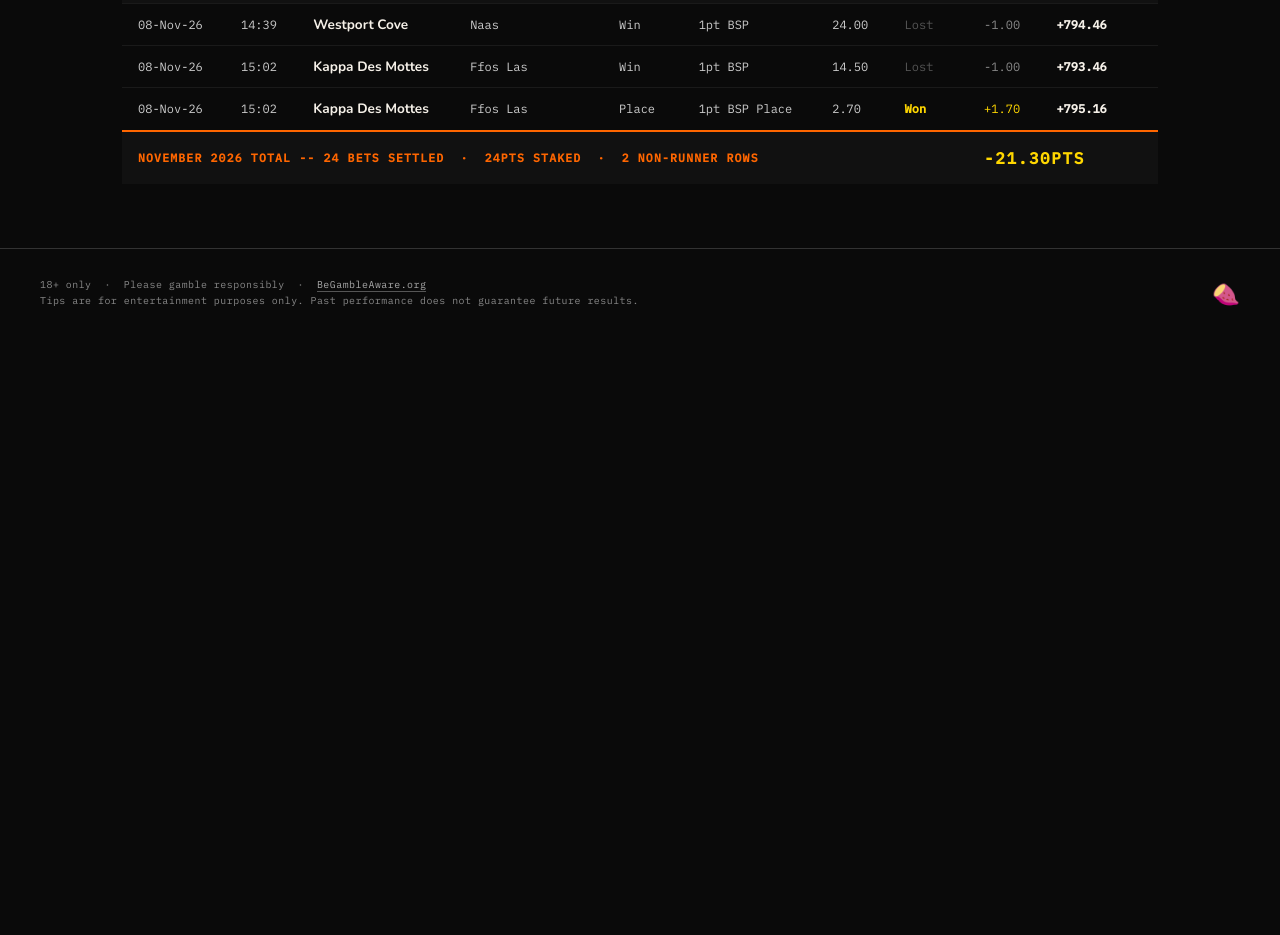
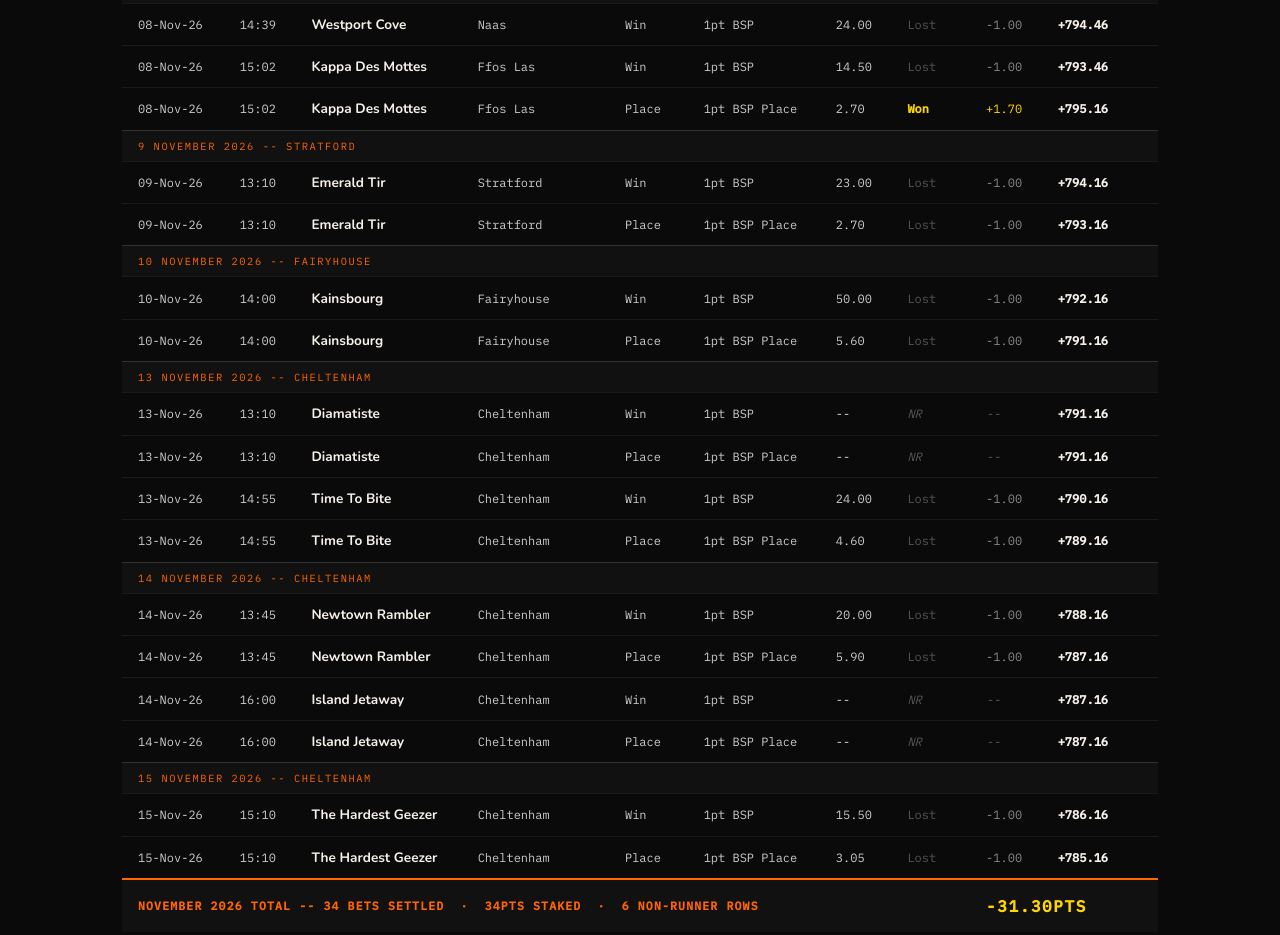
Before and after one commit to eddiejamesbet/eddiejamestips, a plain HTML site: page bsp-november-2026.html in a window 1280 px wide. Shown: the part 1721-2656 px from the top of the page. Before the commit the page ends 2059 px from the top, so only its background shows below. Drawn offline with nearby package versions, Linux system fonts and the light colour scheme.

Commit message:
Update bsp-november-2026.html

```diff
--- a/bsp-november-2026.html
+++ b/bsp-november-2026.html
@@ -68,7 +68,7 @@
         <div class="tagline">The Esoteric Tipster.</div>
       </div>
     </div>
-    <div class="header-record">Since inception &nbsp;&#183;&nbsp; 375 bets &nbsp;&#183;&nbsp; +281.43pts &nbsp;&#183;&nbsp; advised price</div>
+    <div class="header-record">Since inception &nbsp;&#183;&nbsp; 380 bets &nbsp;&#183;&nbsp; +271.43pts &nbsp;&#183;&nbsp; advised price</div>
   </header>
   <nav>
     <a href="index.html">Home</a>
@@ -82,9 +82,9 @@
     <section style="margin-bottom:3rem">
       <div class="section-label">BSP Record &#45;&#45; November 2026</div>
       <div class="summary">
-        <div class="stat"><div class="stat-number neg">&#45;21.30pts</div><div class="stat-label">Total P&amp;L</div></div>
-        <div class="stat"><div class="stat-number">24</div><div class="stat-label">Bets Settled</div></div>
-        <div class="stat"><div class="stat-number neg">&#45;88.8%</div><div class="stat-label">ROI</div></div>
+        <div class="stat"><div class="stat-number neg">&#45;31.30pts</div><div class="stat-label">Total P&amp;L</div></div>
+        <div class="stat"><div class="stat-number">34</div><div class="stat-label">Bets Settled</div></div>
+        <div class="stat"><div class="stat-number neg">&#45;92.1%</div><div class="stat-label">ROI</div></div>
         <div class="stat"><div class="stat-number">Win + Place</div><div class="stat-label">Markets Split</div></div>
       </div>
     </section>
@@ -130,11 +130,30 @@
           <tr><td>08-Nov-26</td><td>14:39</td><td class="horse">Westport Cove</td><td>Naas</td><td>Win</td><td>1pt BSP</td><td>24.00</td><td class="lost">Lost</td><td class="pl-neg">&#45;1.00</td><td class="running">+794.46</td></tr>
           <tr><td>08-Nov-26</td><td>15:02</td><td class="horse">Kappa Des Mottes</td><td>Ffos Las</td><td>Win</td><td>1pt BSP</td><td>14.50</td><td class="lost">Lost</td><td class="pl-neg">&#45;1.00</td><td class="running">+793.46</td></tr>
           <tr><td>08-Nov-26</td><td>15:02</td><td class="horse">Kappa Des Mottes</td><td>Ffos Las</td><td>Place</td><td>1pt BSP Place</td><td>2.70</td><td class="won">Won</td><td class="pl-pos">+1.70</td><td class="running">+795.16</td></tr>
+          <tr class="meeting-header"><td colspan="10">9 November 2026 &#45;&#45; Stratford</td></tr>
+          <tr><td>09-Nov-26</td><td>13:10</td><td class="horse">Emerald Tir</td><td>Stratford</td><td>Win</td><td>1pt BSP</td><td>23.00</td><td class="lost">Lost</td><td class="pl-neg">&#45;1.00</td><td class="running">+794.16</td></tr>
+          <tr><td>09-Nov-26</td><td>13:10</td><td class="horse">Emerald Tir</td><td>Stratford</td><td>Place</td><td>1pt BSP Place</td><td>2.70</td><td class="lost">Lost</td><td class="pl-neg">&#45;1.00</td><td class="running">+793.16</td></tr>
+          <tr class="meeting-header"><td colspan="10">10 November 2026 &#45;&#45; Fairyhouse</td></tr>
+          <tr><td>10-Nov-26</td><td>14:00</td><td class="horse">Kainsbourg</td><td>Fairyhouse</td><td>Win</td><td>1pt BSP</td><td>50.00</td><td class="lost">Lost</td><td class="pl-neg">&#45;1.00</td><td class="running">+792.16</td></tr>
+          <tr><td>10-Nov-26</td><td>14:00</td><td class="horse">Kainsbourg</td><td>Fairyhouse</td><td>Place</td><td>1pt BSP Place</td><td>5.60</td><td class="lost">Lost</td><td class="pl-neg">&#45;1.00</td><td class="running">+791.16</td></tr>
+          <tr class="meeting-header"><td colspan="10">13 November 2026 &#45;&#45; Cheltenham</td></tr>
+          <tr><td>13-Nov-26</td><td>13:10</td><td class="horse">Diamatiste</td><td>Cheltenham</td><td>Win</td><td>1pt BSP</td><td>&#45;&#45;</td><td class="nr">NR</td><td class="nr">&#45;&#45;</td><td class="running">+791.16</td></tr>
+          <tr><td>13-Nov-26</td><td>13:10</td><td class="horse">Diamatiste</td><td>Cheltenham</td><td>Place</td><td>1pt BSP Place</td><td>&#45;&#45;</td><td class="nr">NR</td><td class="nr">&#45;&#45;</td><td class="running">+791.16</td></tr>
+          <tr><td>13-Nov-26</td><td>14:55</td><td class="horse">Time To Bite</td><td>Cheltenham</td><td>Win</td><td>1pt BSP</td><td>24.00</td><td class="lost">Lost</td><td class="pl-neg">&#45;1.00</td><td class="running">+790.16</td></tr>
+          <tr><td>13-Nov-26</td><td>14:55</td><td class="horse">Time To Bite</td><td>Cheltenham</td><td>Place</td><td>1pt BSP Place</td><td>4.60</td><td class="lost">Lost</td><td class="pl-neg">&#45;1.00</td><td class="running">+789.16</td></tr>
+          <tr class="meeting-header"><td colspan="10">14 November 2026 &#45;&#45; Cheltenham</td></tr>
+          <tr><td>14-Nov-26</td><td>13:45</td><td class="horse">Newtown Rambler</td><td>Cheltenham</td><td>Win</td><td>1pt BSP</td><td>20.00</td><td class="lost">Lost</td><td class="pl-neg">&#45;1.00</td><td class="running">+788.16</td></tr>
+          <tr><td>14-Nov-26</td><td>13:45</td><td class="horse">Newtown Rambler</td><td>Cheltenham</td><td>Place</td><td>1pt BSP Place</td><td>5.90</td><td class="lost">Lost</td><td class="pl-neg">&#45;1.00</td><td class="running">+787.16</td></tr>
+          <tr><td>14-Nov-26</td><td>16:00</td><td class="horse">Island Jetaway</td><td>Cheltenham</td><td>Win</td><td>1pt BSP</td><td>&#45;&#45;</td><td class="nr">NR</td><td class="nr">&#45;&#45;</td><td class="running">+787.16</td></tr>
+          <tr><td>14-Nov-26</td><td>16:00</td><td class="horse">Island Jetaway</td><td>Cheltenham</td><td>Place</td><td>1pt BSP Place</td><td>&#45;&#45;</td><td class="nr">NR</td><td class="nr">&#45;&#45;</td><td class="running">+787.16</td></tr>
+          <tr class="meeting-header"><td colspan="10">15 November 2026 &#45;&#45; Cheltenham</td></tr>
+          <tr><td>15-Nov-26</td><td>15:10</td><td class="horse">The Hardest Geezer</td><td>Cheltenham</td><td>Win</td><td>1pt BSP</td><td>15.50</td><td class="lost">Lost</td><td class="pl-neg">&#45;1.00</td><td class="running">+786.16</td></tr>
+          <tr><td>15-Nov-26</td><td>15:10</td><td class="horse">The Hardest Geezer</td><td>Cheltenham</td><td>Place</td><td>1pt BSP Place</td><td>3.05</td><td class="lost">Lost</td><td class="pl-neg">&#45;1.00</td><td class="running">+785.16</td></tr>
         </tbody>
         <tfoot>
           <tr>
-            <td colspan="8">November 2026 Total &#45;&#45; 24 bets settled &nbsp;&#183;&nbsp; 24pts staked &nbsp;&#183;&nbsp; 2 non-runner rows</td>
-            <td class="total-pl" colspan="2">&#45;21.30pts</td>
+            <td colspan="8">November 2026 Total &#45;&#45; 34 bets settled &nbsp;&#183;&nbsp; 34pts staked &nbsp;&#183;&nbsp; 6 non-runner rows</td>
+            <td class="total-pl" colspan="2">&#45;31.30pts</td>
           </tr>
         </tfoot>
       </table>
```
